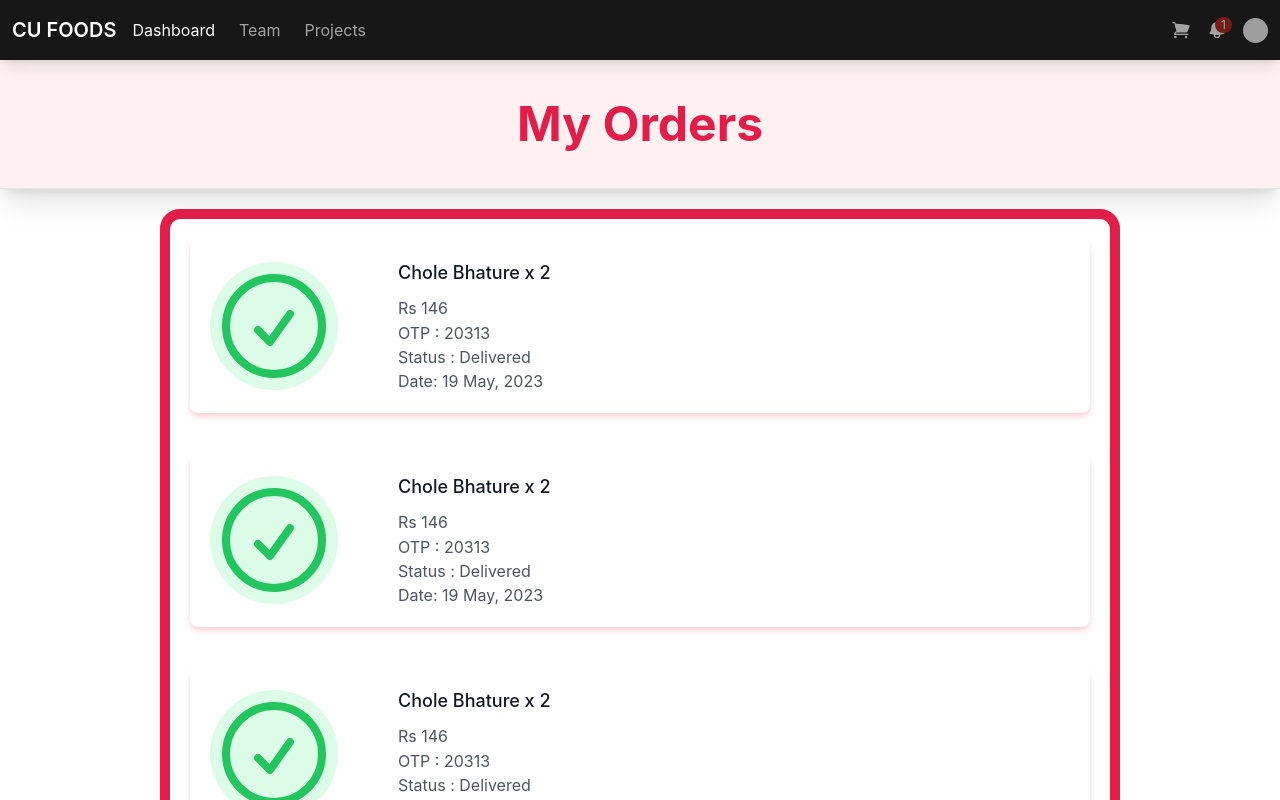
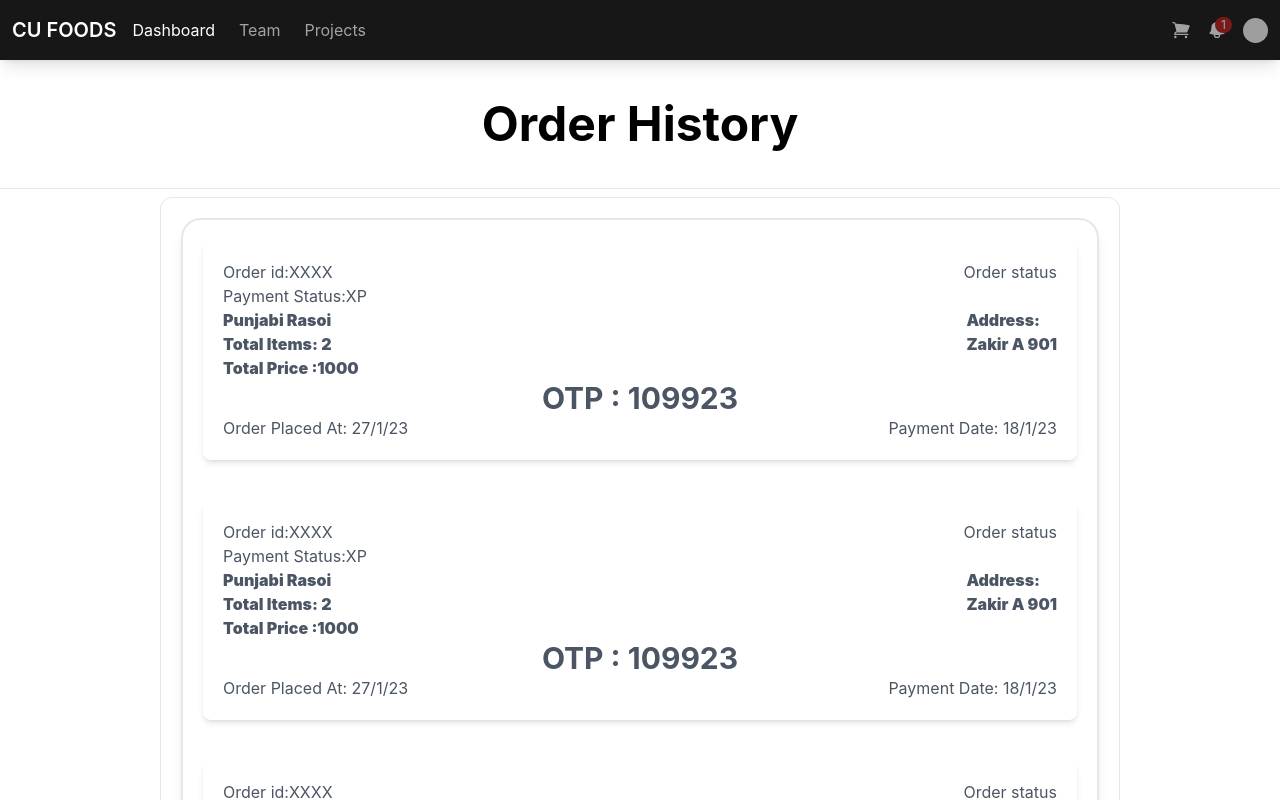
Before and after one commit to Arpitvijay7/CU_FOODS_Front-End, a React (Create React App) app: page /myorders in a window 1280 px wide. Shown: the top 800 px of the page. Built offline with nearby package versions, Linux system fonts and the light colour scheme; grey boxes are pictures that could not be loaded; what tw-elements would draw is missing.

Commit message:
orders page changed

```diff
--- a/src/Components/main/UI/Screens/MyOrders/index.js
+++ b/src/Components/main/UI/Screens/MyOrders/index.js
@@ -3,14 +3,12 @@ import OrderItem from "./orderItem";
 const MyOrders = () => {
   return (
     <>
-      {" "}
-      <div className="w-screen text-center py-10 text-5xl font-bold border-b bg-rose-50 text-rose-600 shadow-xl">
-        {" "}
-        My Orders{" "}
+      <div className="w-screen text-center py-10 text-5xl font-bold border-b">
+        Order History
       </div>
       <div className="grid place-items-center">
-        <section className="text-gray-600 body-font w-full md:w-3/4 pb-20">
-          <div className="px-5 pt-5 pb-24 mx-auto border-[10px] overflow-y-auto border-rose-600 rounded-[20px] h-[80vh] m-5">
+        <section className="text-gray-600 body-font w-full md:w-3/4 pb-8 px-5 rounded-xl mt-2 border">
+          <div className="px-5 pt-5 pb-24 mx-auto border-[2px] shadow-lg overflow-y-auto rounded-[20px] h-[80vh] m-5">
             <OrderItem />
             <OrderItem />
             <OrderItem />
--- a/src/Components/main/UI/Screens/MyOrders/orderItem.js
+++ b/src/Components/main/UI/Screens/MyOrders/orderItem.js
@@ -1,38 +1,34 @@
-import React,{useEffect} from "react";
+import React, { useEffect } from "react";
 const OrderItem = () => {
   useEffect(() => {
-    window.moveTo(0,0)
-  }, [])
+    window.moveTo(0, 0);
+  }, []);
 
   return (
     <>
-      <div className="flex items-center lg:w-full pl-3 mx-auto pb-10 mb-10 border-gray-200 hover:border-2 shadow-md shadow-rose-200 md:p-5 rounded-lg border-rose-500">
-        <div className="sm:w-32 sm:h-32 h-20 w-20 sm:mr-10 inline-flex items-center justify-center rounded-full bg-green-100 text-green-500 flex-shrink-0">
-          <svg
-            xmlns="http://www.w3.org/2000/svg"
-            fill="none"
-            viewBox="0 0 24 24"
-            stroke-width="1.5"
-            stroke="currentColor"
-            className="w-full h-full"
-          >
-            <path
-              stroke-linecap="round"
-              stroke-linejoin="round"
-              d="M9 12.75L11.25 15 15 9.75M21 12a9 9 0 11-18 0 9 9 0 0118 0z"
-            />
-          </svg>
+      <div className="lg:w-full pl-3 mx-auto pb-10 mb-10 border-gray-200 hover:border-2 shadow-md md:p-5 rounded-lg">
+        <div className="flex justify-between">
+          <p>Order id:XXXX</p>
+          <p>Order status</p>
         </div>
-        <div className="flex-grow sm:text-left text-left ml-5 mt-6 sm:mt-0">
-          <h2 className="text-gray-900 text-lg title-font font-medium mb-2">
-            Chole Bhature x 2
-          </h2>
-          <p className="leading-relaxed text-base">
-            Rs 146
-          </p>
-          <p>OTP  :  20313</p>
-          <p>Status : Delivered</p>
-          <p>Date: 19 May, 2023</p>
+
+        <p>Payment Status:XP</p>
+
+        <div className="font-black flex justify-between">
+          <div>
+            <p>Punjabi Rasoi</p>
+            <p>Total Items: 2</p>
+            <p>Total Price :1000</p>
+          </div>
+          <div>
+            <p>Address:</p>
+            <p>Zakir A 901</p>
+          </div>
+        </div>
+        <p className="text-center font-bold text-3xl">OTP : 109923</p>
+        <div className="flex justify-between">
+          <p>Order Placed At: 27/1/23 </p>
+          <p>Payment Date: 18/1/23</p>
         </div>
       </div>
     </>
```
